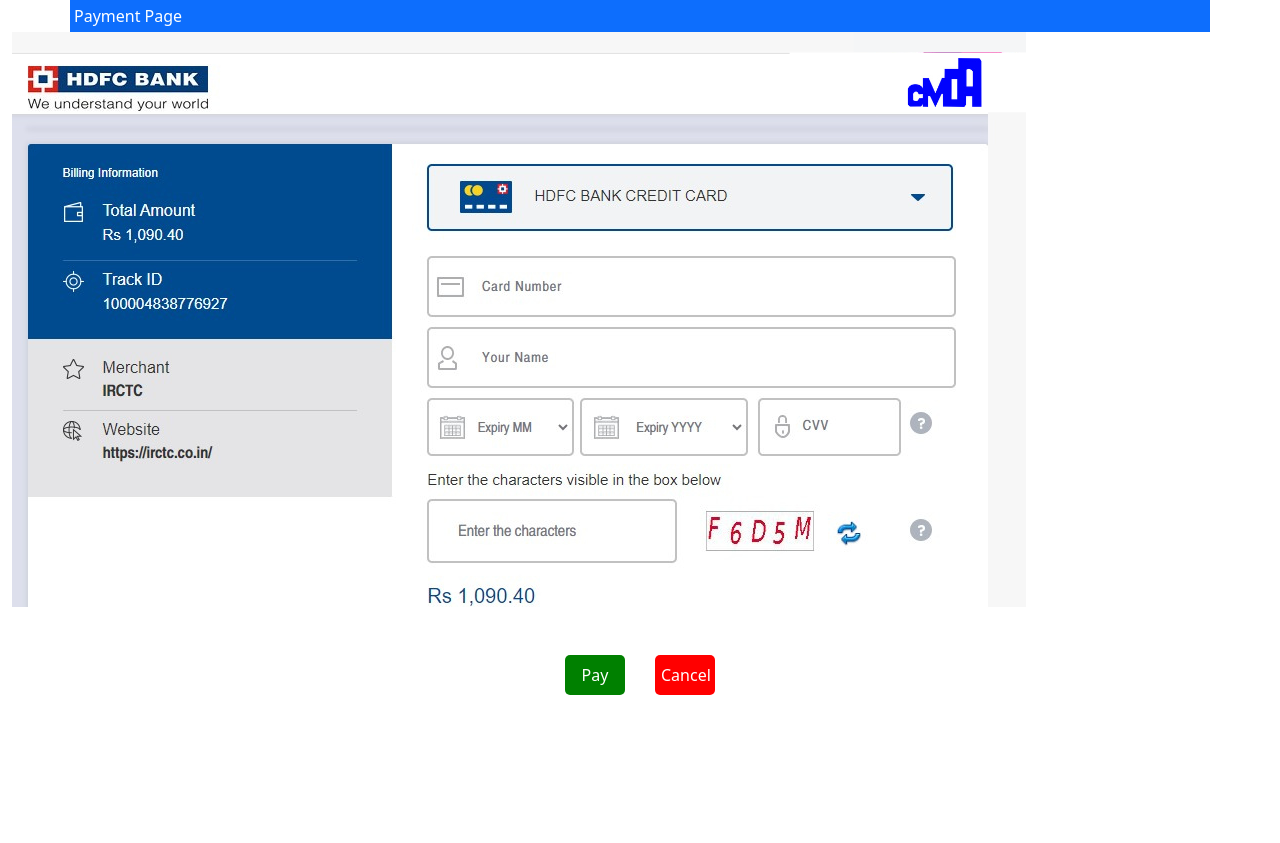
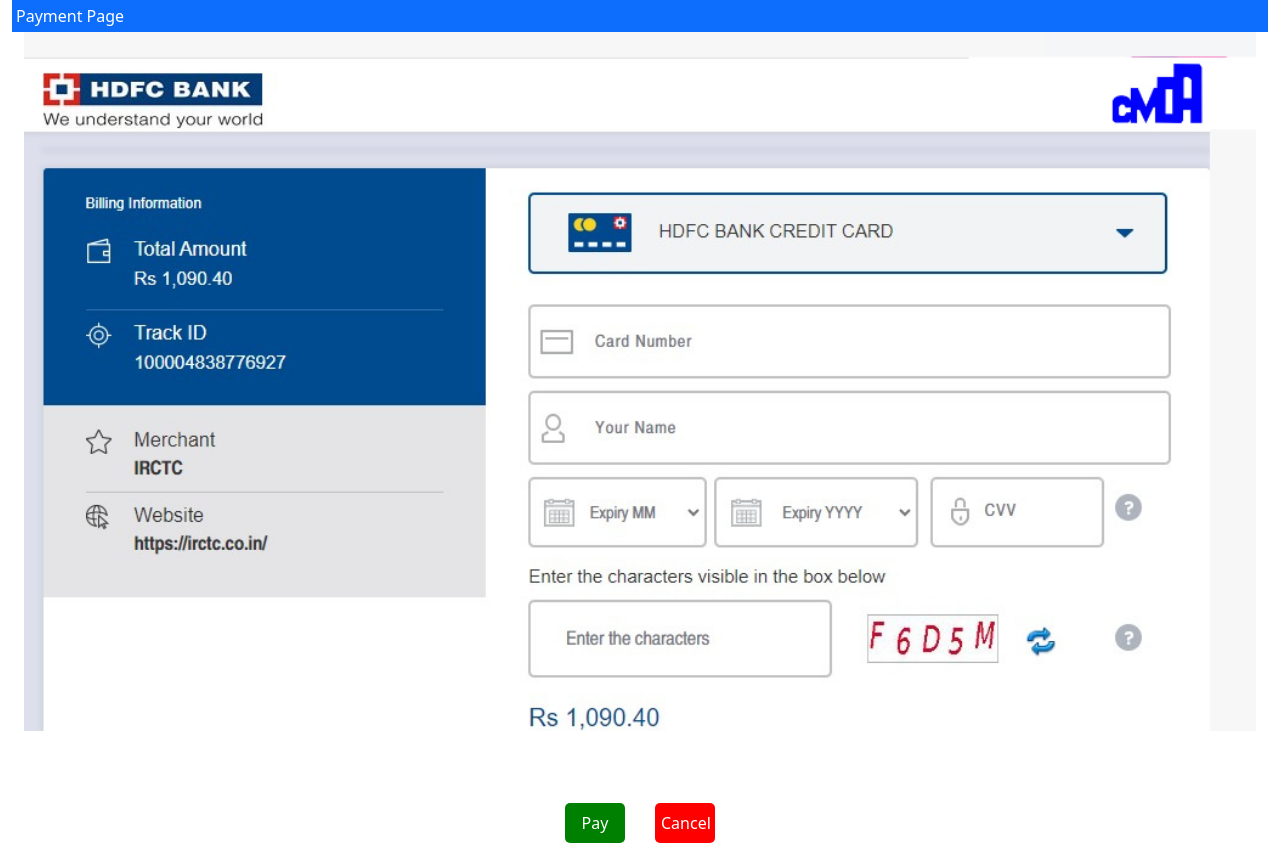
Before and after one commit to QPayIndia/CMDAPayment, a plain HTML site: page PaymentPage/index.html in a window 1280 px wide. Before the commit the page ends 800 px from the top, so only its background shows below. Drawn offline with nearby package versions, Linux system fonts and the light colour scheme.

Commit message:
08032024 11:11 am

```diff
--- a/PaymentPage/index.html
+++ b/PaymentPage/index.html
@@ -26,6 +26,11 @@
             text-align: end;
         }
 
+        .body{
+            width: 100%;
+            height: 100%;
+        }
+
         .content{
 
             /* height: 40px; */
@@ -46,9 +51,11 @@
     <body>
         <div class="container-fluid">
 
-            <div class="container bg-primary p-1"><font color="white">Payment Page</font></div>
+            <div class="container-fluid bg-primary p-1"><font color="white">Payment Page</font></div>
 
-            <img src="../assets/cmda_payment.jpeg"/>
+            <div class="container-fluid">
+                <img style="width: 100%;" src="../assets/cmda_payment.jpeg"/>
+            </div>
             <br><br><br>
             <div class="d-flex flex-row justify-content-center">
 
```
